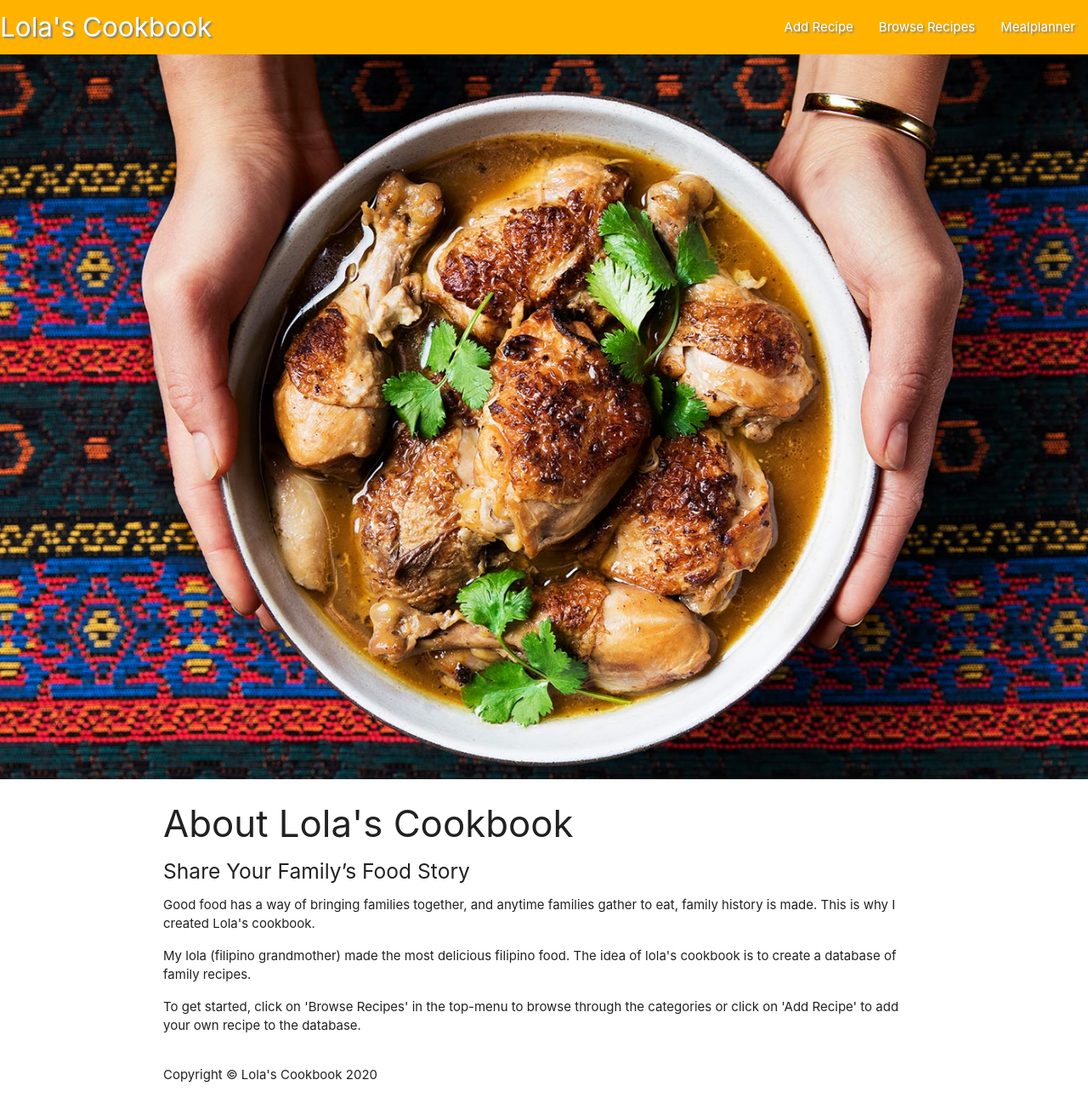
After one commit to Code-Institute-Submissions/Lolas-Cookbook, a Flask app: page /lolas_cookbook in a window 1280 px wide. The commit adds this page. Shown: the whole page at 85% size. Run offline with Flask 2, Linux system fonts and the light colour scheme; some libraries are stand-ins or nearby versions.

Commit message:
added images folder and index.html.

```diff
--- a/app.py
+++ b/app.py
@@ -26,6 +26,10 @@ def get_recipes():
 def add_recipes():
     return render_template("add_recipes.html")
 
+@app.route("/lolas_cookbook")
+def lolas_cookbook():
+    return render_template("index.html")
+
 
 if __name__ == "__main__":
     app.run(host=os.environ.get("IP"),
--- a/static/js/script.js
+++ b/static/js/script.js
@@ -5,3 +5,7 @@ $(document).ready(function(){
     $(document).ready(function(){
     $('.collapsible').collapsible();
   });
+
+  $('.carousel.carousel-slider').carousel({
+    fullWidth: true
+  });
--- a/templates/base.html
+++ b/templates/base.html
@@ -14,33 +14,45 @@
 </head>
 <body>
 <header>
-<!--top nav bar-->
+<!--top nav bar materialize-->
 <nav class ="nav-extended text-shadow #ffb300 amber darken-1">
     <div class="nav-wrapper">
-      <a href="{{ url_for('get_recipes') }}" class="brand-logo">Lola's Cookbook</a>
+      <a href="{{ url_for('lolas_cookbook') }}" class="brand-logo">Lola's Cookbook</a>
       <a href="#" data-target="mobile-demo" class="sidenav-trigger"><i class="fas fa-bars"></i></a>
       <ul class="right hide-on-med-and-down">
         <li><a href="{{ url_for('add_recipes') }}">Add Recipe</a></li>
-          <li><a href="browserecipes.html">Browse Recipes</a></li>
+          <li><a href="{{ url_for('get_recipes') }}">Browse Recipes</a></li>
         <li><a href="mealplanner.html">Mealplanner</a></li>
       </ul>
     </div>
   </nav>
 
 
-<!--mobile side nav bar-->
+<!--mobile side nav bar materialize-->
 
   <ul class="sidenav" id="mobile-demo">
   <li><h4 class="center-align #ffb300 amber darken-1">Recipe Manager</h4></li>
-  <li><a href="{{ url_for('get_recipes') }}">Lola's Cookbook</a></li>
+  <li><a href="{{ url_for('lolas_cookbook') }}">Lola's Cookbook</a></li>
         <li><a href="{{ url_for('add_recipes') }}">Add Recipe</a></li>
-          <li><a href="browserecipes.html">Browse Recipes</a></li>
+          <li><a href="{{ url_for('get_recipes') }}">Browse Recipes</a></li>
         <li><a href="mealplanner.html">Mealplanner</a></li>
   </ul>
 </header>
 
     {% block content %}
     {% endblock %}
+
+    <!-- Footer -->
+    <footer class="footer py-2">
+        <div class="container">
+        <p class="m-0 text-center text-white">Copyright &copy; Lola's Cookbook 2020</p>
+        </div>
+    </footer>
+
+    <script src="https://code.jquery.com/jquery-3.4.1.min.js" integrity="sha256-CSXorXvZcTkaix6Yvo6HppcZGetbYMGWSFlBw8HfCJo=" crossorigin="anonymous"></script>
+    <script src="https://stackpath.bootstrapcdn.com/bootstrap/4.3.1/js/bootstrap.min.js" integrity="sha384-JjSmVgyd0p3pXB1rRibZUAYoIIy6OrQ6VrjIEaFf/nJGzIxFDsf4x0xIM+B07jRM" crossorigin="anonymous"></script>
+</body>
+</html>
 
  <script src="https://code.jquery.com/jquery-3.5.1.min.js"
         integrity="sha256-9/aliU8dGd2tb6OSsuzixeV4y/faTqgFtohetphbbj0=" crossorigin="anonymous"></script>
--- /dev/null
+++ b/templates/index.html
@@ -0,0 +1,29 @@
+{% extends "base.html" %}
+{% block content %}
+
+    <header>
+        <!--Materialize carousel of images-->
+
+<div class="carousel carousel-slider">
+    <a class="carousel-item" href="#one!"><img src="./static/images/chicken%20adobo.jpg" alt="Chicken Adobo"></a>
+    <a class="carousel-item" href="#two!"><img src="./static/images/filipino%20food.jpg" alt="Filipino Food"></a>
+    <a class="carousel-item" href="#three!"><img src="./static/images/Filipino-Pancit.jpg" alt="Pancit"></a>
+    <a class="carousel-item" href="#four!"><img src="./static/images/Majablanca.jpg" alt="Chicken Adobo"></a>
+  </div>
+    </header>
+
+    <section>
+        <div class="container text-container">
+            <div class="row">
+                <div class="col-lg-12">
+                    <h3>About Lola's Cookbook</h3>
+                    <h5>Share Your Family’s Food Story</h5>
+                    <p>Good food has a way of bringing families together, and anytime families gather to eat, family history is made. This is why I created Lola's cookbook. </p>
+                    <p>My lola (filipino grandmother) made the most delicious filipino food. The idea of lola's cookbook is to create a database of family recipes.</p>
+                    <p>To get started, click on 'Browse Recipes' in the top-menu to browse through the categories or click on 'Add Recipe' to add your own recipe to the database.</p>
+                </div>
+            </div>
+        </div>
+    </section>
+
+{% endblock %}
```
Also changed, not shown: static/images/Filipino-Pancit.jpg (added), static/images/Majablanca.jpg (added), static/images/chicken adobo.jpg (added), static/images/filipino food.jpg (added).
